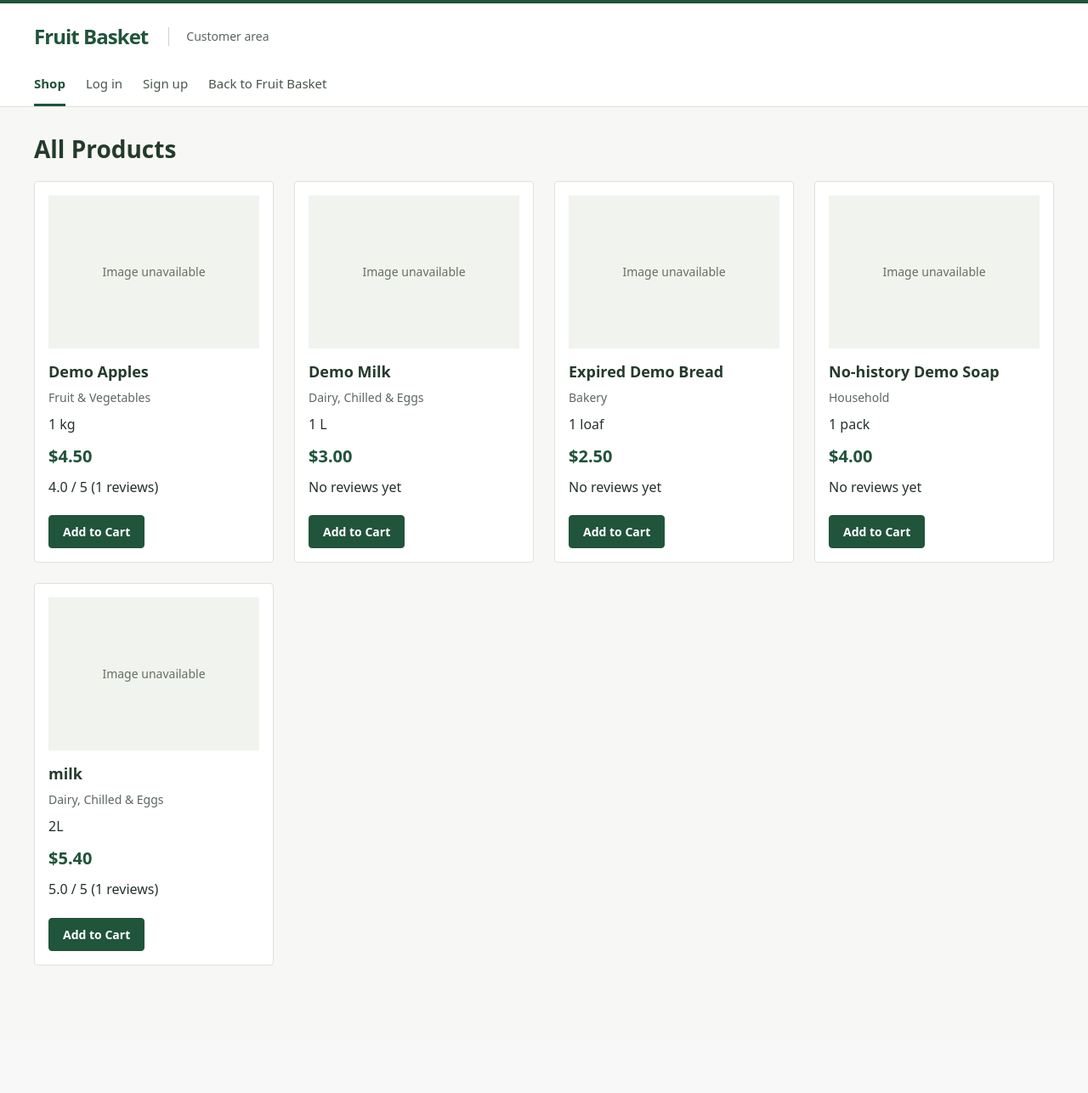
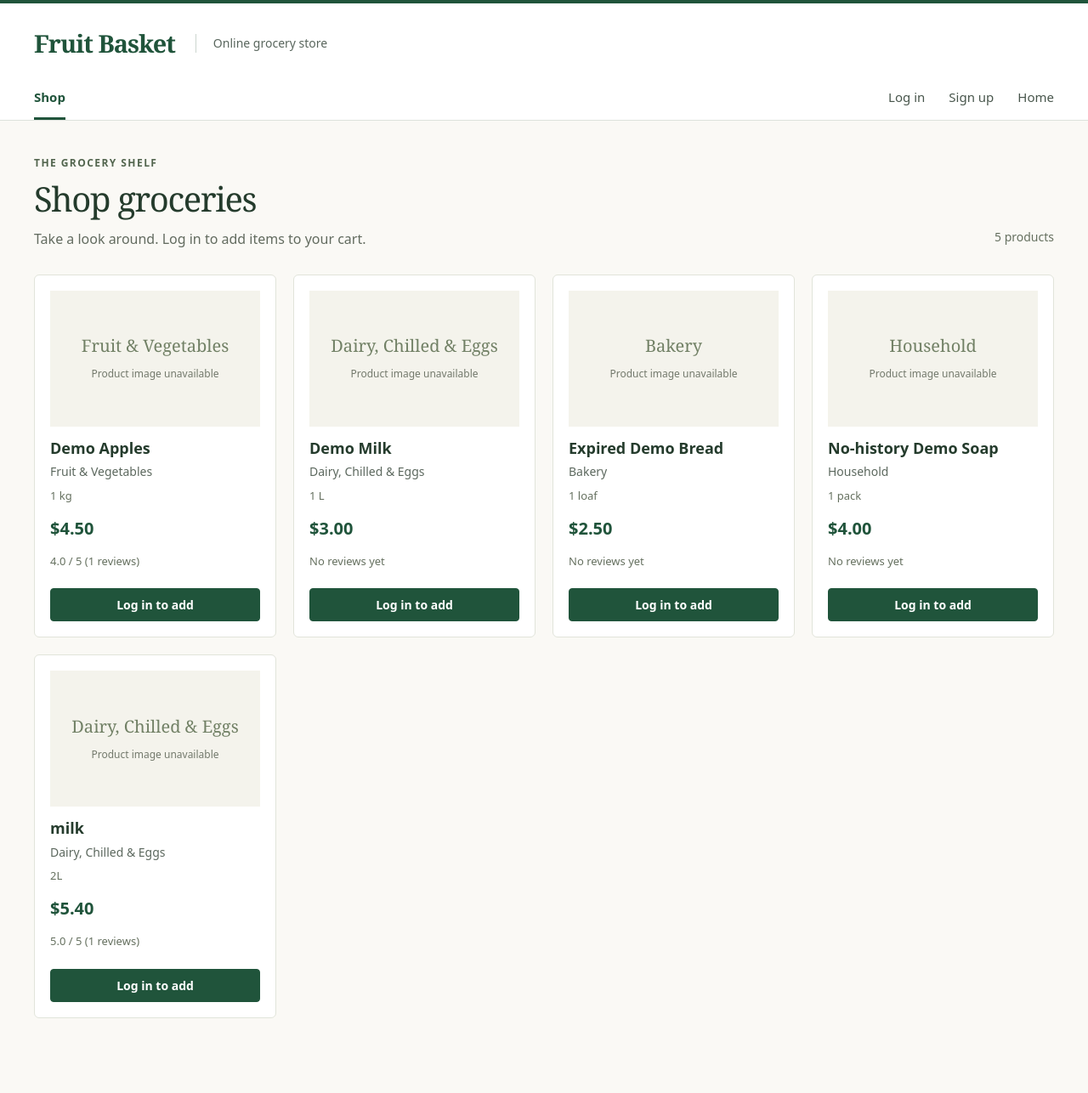
Before and after one commit to shirui99/IS2108-project, a Django app: page /store/ in a window 1280 px wide. Shown: the whole page at 85% size. Before the commit the page ends 1136 px from the top, so only its background shows below. Run offline with Django 5.2, Linux system fonts and the light colour scheme; data comes from the database, SQL or seed files in the repository; some libraries are stand-ins or nearby versions.

Commit message:
Refine grocery visual identity and clarify guest browsing navigation

```diff
--- a/fruitbasket/fruitbasketproj/adminpanel/templates/adminpanel/adminpanel_header.html
+++ b/fruitbasket/fruitbasketproj/adminpanel/templates/adminpanel/adminpanel_header.html
@@ -1,2 +1,2 @@
 <a class="fb-brand" href="{% url 'index' %}">Fruit Basket</a>
-<span class="fb-area">Staff area</span>
+<span class="fb-area">Staff administration</span>
--- a/fruitbasket/fruitbasketproj/fruitbasketproj/templates/proj_header.html
+++ b/fruitbasket/fruitbasketproj/fruitbasketproj/templates/proj_header.html
@@ -1,2 +1,2 @@
 <a class="fb-brand" href="{% url 'index' %}">Fruit Basket</a>
-<span class="fb-area">Public area</span>
+<span class="fb-area">Groceries &amp; pantry essentials</span>
--- a/fruitbasket/fruitbasketproj/fruitbasketproj/templates/proj_navigation.html
+++ b/fruitbasket/fruitbasketproj/fruitbasketproj/templates/proj_navigation.html
@@ -1,5 +1,5 @@
 <ul class="fb-nav">
     <li><a href="{% url 'index' %}"{% if request.resolver_match.url_name == 'index' %} aria-current="page"{% endif %}>Home</a></li>
-    <li><a href="{% url 'store_index' %}"{% if request.resolver_match.url_name == 'store_index' %} aria-current="page"{% endif %}>Online store · Customers</a></li>
-    <li><a href="{% url 'adminpanel_index' %}"{% if request.resolver_match.url_name == 'adminpanel_index' %} aria-current="page"{% endif %}>Administration · Staff</a></li>
+    <li><a href="{% url 'store_index' %}"{% if request.resolver_match.url_name == 'store_index' %} aria-current="page"{% endif %}>Shop</a></li>
+    <li class="fb-nav-end"><a href="{% url 'adminpanel_index' %}"{% if request.resolver_match.url_name == 'adminpanel_index' %} aria-current="page"{% endif %}>Staff sign in</a></li>
 </ul>
--- a/fruitbasket/fruitbasketproj/store/static/store/css/site.css
+++ b/fruitbasket/fruitbasketproj/store/static/store/css/site.css
@@ -6,26 +6,26 @@
     --bs-link-hover-color: #143827;
     margin: 0;
     color: #25312b;
-    background: #f7f8f5;
+    background: #faf9f5;
     font-family: system-ui, -apple-system, "Segoe UI", sans-serif;
     font-size: 1rem;
     line-height: 1.6;
 }
 .fb-container { width: min(100%, 1248px); margin-inline: auto; padding-inline: 24px; }
 .fb-header { background: #fff; border-top: 4px solid #20543b; border-bottom: 1px solid #dce2dc; }
-.fb-masthead { display: flex; align-items: center; flex-wrap: wrap; gap: 12px 24px; padding-block: 20px 12px; }
-.fb-brand { color: #20543b; font-size: 1.5rem; font-weight: 750; letter-spacing: -.04em; text-decoration: none; }
+.fb-masthead { display: flex; align-items: center; flex-wrap: wrap; gap: 12px 24px; padding-block: 24px 16px; }
+.fb-brand { color: #20543b; font-family: Georgia, serif; font-size: 1.8rem; font-weight: 700; letter-spacing: -.035em; text-decoration: none; }
 .fb-brand:hover { color: #143827; }
 .fb-area { padding-left: 20px; border-left: 1px solid #ccd5ce; color: #59665d; font-size: .875rem; }
-.fb-nav { display: flex; flex-wrap: wrap; gap: 0 24px; list-style: none; margin: 0; padding: 0; }
+.fb-nav { display: flex; flex-wrap: wrap; gap: 0 28px; list-style: none; margin: 0; padding: 0; }
 .fb-nav a { display: block; padding-block: 12px; border-bottom: 3px solid transparent; color: #48564c; font-size: .9375rem; text-decoration: none; }
 .fb-nav a:hover { color: #20543b; border-bottom-color: #9baea0; }
 .fb-nav a[aria-current="page"] { color: #20543b; border-bottom-color: #20543b; font-weight: 700; }
-.fb-content { padding-block: 32px 64px; min-width: 0; overflow-x: auto; }
-.fb-content h1 { font-size: 2rem; }
+.fb-content { padding-block: 40px 64px; min-width: 0; overflow-x: auto; }
+.fb-content h1 { font-family: Georgia, serif; font-size: 2.5rem; font-weight: 400; letter-spacing: -.035em; }
 .fb-content h2 { font-size: 1.75rem; }
 .fb-content h3 { font-size: 1.25rem; }
-.fb-content :is(h1, h2, h3) { color: #243b2c; font-weight: 650; line-height: 1.25; margin-bottom: 20px; }
+.fb-content :is(h1, h2, h3) { color: #243b2c; font-weight: 650; line-height: 1.25; margin-bottom: 16px; }
 .fb-site .btn { border-radius: 4px; padding: .5rem 1rem; font-weight: 600; }
 .fb-site .btn-primary { --bs-btn-bg: #20543b; --bs-btn-border-color: #20543b; --bs-btn-hover-bg: #163d2a; --bs-btn-hover-border-color: #163d2a; --bs-btn-active-bg: #123222; --bs-btn-active-border-color: #123222; --bs-btn-disabled-bg: #20543b; --bs-btn-disabled-border-color: #20543b; }
 .fb-site .btn-secondary { --bs-btn-bg: #fff; --bs-btn-color: #34453a; --bs-btn-border-color: #859589; --bs-btn-hover-bg: #edf1eb; --bs-btn-hover-color: #243b2c; --bs-btn-hover-border-color: #596e60; --bs-btn-active-bg: #e1e8df; --bs-btn-active-color: #243b2c; }
@@ -56,16 +56,61 @@
 }
 .fb-table textarea { width: 100%; }
 .fb-field-label { width: 25%; }
-.fb-product-grid { display: grid; grid-template-columns: repeat(auto-fit, minmax(min(100%, 240px), 1fr)); gap: 24px; }
-.fb-product { display: flex; flex-direction: column; gap: 8px; background: #fff; border: 1px solid #dce2dc; padding: 16px; border-radius: 4px; }
-.fb-product-image { display: grid; place-items: center; height: 180px; background: #f1f3ee; color: #657060; font-size: .875rem; margin-bottom: 8px; }
-.fb-product-image img { width: 100%; height: 180px; object-fit: contain; }
-.fb-product h3 { margin: 0; font-size: 1.125rem; }
+.fb-product-grid { display: grid; grid-template-columns: repeat(4, minmax(0, 1fr)); gap: 20px; }
+.fb-product { display: flex; flex-direction: column; gap: 6px; background: #fff; border: 1px solid #e1e4da; padding: 18px; border-radius: 6px; min-width: 0; }
+.fb-product-image { display: grid; place-items: center; height: 160px; background: #f4f3ec; color: #657060; font-size: .875rem; margin-bottom: 8px; }
+.fb-product-image img { width: 100%; height: 160px; object-fit: contain; }
+.fb-content .fb-product h3 { margin: 0; font-size: 1.125rem; font-weight: 650; }
 .fb-product-category { color: #5c685e; font-size: .875rem; }
 .fb-price { font-weight: 700; font-size: 1.25rem; color: #20543b; }
-.fb-product > div:last-child { margin-top: auto; padding-top: 12px; }
+.fb-product > div:last-child { margin-top: auto; padding-top: 16px; }
+.fb-product .btn { width: 100%; }
 .fb-badge { display: inline-block; padding: 4px 8px; border-radius: 4px; background: #e9eeea; color: #415046; font-size: .8125rem; font-weight: 600; }
 .fb-badge-success { background: #e3efe5; color: #20543b; }
 .fb-badge-warning { background: #fff0cc; color: #745000; }
 .fb-badge-danger { background: #fae5e5; color: #8d292f; }
 .fb-empty { padding: 24px; border: 1px dashed #b4bfb3; color: #536151; }
+
+/* Keep the welcome content separate from the product browsing layout. */
+.fb-nav-end { margin-left: auto; }
+.fb-eyebrow { color: #52654e; font-size: .75rem; font-weight: 700; letter-spacing: .12em; text-transform: uppercase; margin-bottom: 16px; }
+.fb-welcome { display: grid; grid-template-columns: 1.35fr 1fr; gap: 64px; align-items: center; padding-block: 40px 56px; }
+.fb-content .fb-welcome h1 { font-size: clamp(2.2rem, 4vw, 3.5rem); line-height: 1.12; font-weight: 400; margin-bottom: 24px; max-width: 650px; }
+.fb-intro { max-width: 480px; color: #536054; font-size: 1.125rem; line-height: 1.75; }
+.fb-actions { display: flex; flex-wrap: wrap; gap: 12px; margin-block: 28px 16px; }
+.fb-caption { color: #657063; font-size: .8125rem; max-width: 420px; }
+.fb-welcome-note { border: 1px solid #dce2d5; border-top: 3px solid #20543b; background: #f0f2e9; padding: 32px; }
+.fb-steps { list-style: decimal-leading-zero; padding-left: 28px; margin: 0; }
+.fb-steps li { padding: 16px 0 16px 8px; border-bottom: 1px solid #d8dfd1; }
+.fb-steps li:last-child { border-bottom: 0; padding-bottom: 0; }
+.fb-steps li::marker { color: #64765b; font-size: .8125rem; }
+.fb-steps strong, .fb-steps span { display: block; }
+.fb-steps strong { font-size: 1rem; color: #263e2c; margin-bottom: 4px; }
+.fb-steps span { font-size: .875rem; color: #576452; }
+.fb-page-heading { display: flex; justify-content: space-between; align-items: end; gap: 20px; margin-bottom: 28px; }
+.fb-page-heading .fb-eyebrow { margin-bottom: 8px; }
+.fb-content .fb-page-heading h1 { margin-bottom: 10px; font-weight: 400; }
+.fb-page-heading p:last-child { color: #626b5f; margin: 0; }
+.fb-product-count { white-space: nowrap; color: #65705f; font-size: .875rem; padding-bottom: 4px; }
+.fb-image-placeholder { text-align: center; padding: 16px; }
+.fb-image-placeholder strong, .fb-image-placeholder span { display: block; }
+.fb-image-placeholder strong { font-family: Georgia, serif; color: #718065; font-weight: 400; font-size: 1.25rem; line-height: 1.3; }
+.fb-image-placeholder span { color: #73796c; font-size: .75rem; margin-top: 10px; }
+.fb-product-size, .fb-product-rating { color: #65705f; font-size: .8125rem; }
+.fb-price { margin-block: 6px; }
+@media (max-width: 1000px) {
+    .fb-product-grid { grid-template-columns: repeat(3, minmax(0, 1fr)); }
+    .fb-welcome { gap: 32px; }
+}
+@media (max-width: 760px) {
+    .fb-welcome { grid-template-columns: 1fr; padding-top: 16px; gap: 28px; }
+    .fb-product-grid { grid-template-columns: repeat(2, minmax(0, 1fr)); }
+    .fb-nav-end { margin-left: 0; }
+    .fb-page-heading { align-items: start; flex-direction: column; gap: 12px; }
+}
+@media (max-width: 480px) {
+    .fb-masthead { gap: 6px; align-items: start; flex-direction: column; }
+    .fb-area { border-left: 0; padding-left: 0; }
+    .fb-product-grid { grid-template-columns: 1fr; }
+    .fb-welcome-note { padding: 24px; }
+}
--- a/fruitbasket/fruitbasketproj/store/templates/store/index.html
+++ b/fruitbasket/fruitbasketproj/store/templates/store/index.html
@@ -3,18 +3,25 @@
 {% block content %}
 
     <div class="fb-section">
-        <h2>All Products</h2>
+        <div class="fb-page-heading">
+            <div>
+                <p class="fb-eyebrow">The grocery shelf</p>
+                <h1>Shop groceries</h1>
+                <p>{% if request.session.Cid %}Find your household essentials and add them to your cart.{% else %}Take a look around. Log in to add items to your cart.{% endif %}</p>
+            </div>
+            <span class="fb-product-count">{{ products|length }} product{{ products|length|pluralize }}</span>
+        </div>
         <div class="fb-product-grid">
 
                 {% for product in products %}
 
                 <article class="fb-product">
-                    <div class="fb-product-image">{% if product.Pimage %}<img src="{{ product.Pimage.url }}" alt="{{ product.Pname }}" loading="lazy">{% else %}<span>Image unavailable</span>{% endif %}</div>
+                    <div class="fb-product-image">{% if product.Pimage %}<img src="{{ product.Pimage.url }}" alt="{{ product.Pname }}" loading="lazy">{% else %}<span class="fb-image-placeholder"><strong>{{ product.get_Pcategory_display }}</strong><span>Product image unavailable</span></span>{% endif %}</div>
                     <h3>{{ product.Pname }}</h3>
                     <div class="fb-product-category">{{ product.get_Pcategory_display }}</div>
-                    <div>{{ product.Psize }}</div>
+                    <div class="fb-product-size">{{ product.Psize }}</div>
                     <div class="fb-price">${{ product.Pprice|floatformat:2 }}</div>
-                    <div>
+                    <div class="fb-product-rating">
                         {% if product.reviews > 0 %}
                             {{ product.rating|floatformat:1 }} / 5 ({{ product.reviews }} reviews)
                         {% else %}
@@ -24,7 +31,7 @@
                     <div>
                         <form action="/store/cart/{{ product.Pid }}" method="post">
                             {% csrf_token %}
-                            <button class="btn btn-primary btn-sm" type="submit">Add to Cart</button>
+                            <button class="btn btn-primary btn-sm" type="submit">{% if request.session.Cid %}Add to cart{% else %}Log in to add{% endif %}</button>
                         </form>
                     </div>
                 </article>
--- a/fruitbasket/fruitbasketproj/store/templates/store/store_header.html
+++ b/fruitbasket/fruitbasketproj/store/templates/store/store_header.html
@@ -1,2 +1,2 @@
 <a class="fb-brand" href="{% url 'index' %}">Fruit Basket</a>
-<span class="fb-area">Customer area</span>
+<span class="fb-area">Online grocery store</span>
--- a/fruitbasket/fruitbasketproj/store/templates/store/store_navigation.html
+++ b/fruitbasket/fruitbasketproj/store/templates/store/store_navigation.html
@@ -5,10 +5,10 @@
     <li><a href="{% url 'cart' %}"{% if request.resolver_match.url_name == 'cart' %} aria-current="page"{% endif %}>Cart</a></li>
     <li><a href="{% url 'orders' %}"{% if request.resolver_match.url_name == 'orders' %} aria-current="page"{% endif %}>My orders</a></li>
     <li><a href="{% url 'restock' %}"{% if request.resolver_match.url_name == 'restock' %} aria-current="page"{% endif %}>Restock suggestions</a></li>
-    <li><a href="{% url 'logout' %}"{% if request.resolver_match.url_name == 'logout' %} aria-current="page"{% endif %}>Log out</a></li>
+    <li class="fb-nav-end"><a href="{% url 'logout' %}"{% if request.resolver_match.url_name == 'logout' %} aria-current="page"{% endif %}>Log out</a></li>
     {% else %}
-    <li><a href="{% url 'login' %}"{% if request.resolver_match.url_name == 'login' %} aria-current="page"{% endif %}>Log in</a></li>
+    <li class="fb-nav-end"><a href="{% url 'login' %}"{% if request.resolver_match.url_name == 'login' %} aria-current="page"{% endif %}>Log in</a></li>
     <li><a href="{% url 'signup' %}"{% if request.resolver_match.url_name == 'signup' %} aria-current="page"{% endif %}>Sign up</a></li>
     {% endif %}
-    <li><a href="{% url 'index' %}"{% if request.resolver_match.url_name == 'index' %} aria-current="page"{% endif %}>Back to Fruit Basket</a></li>
+    <li><a href="{% url 'index' %}"{% if request.resolver_match.url_name == 'index' %} aria-current="page"{% endif %}>Home</a></li>
 </ul>
```
Also changed, not shown: fruitbasket/fruitbasketproj/fruitbasketproj/templates/index.html (+22 -3 lines).
